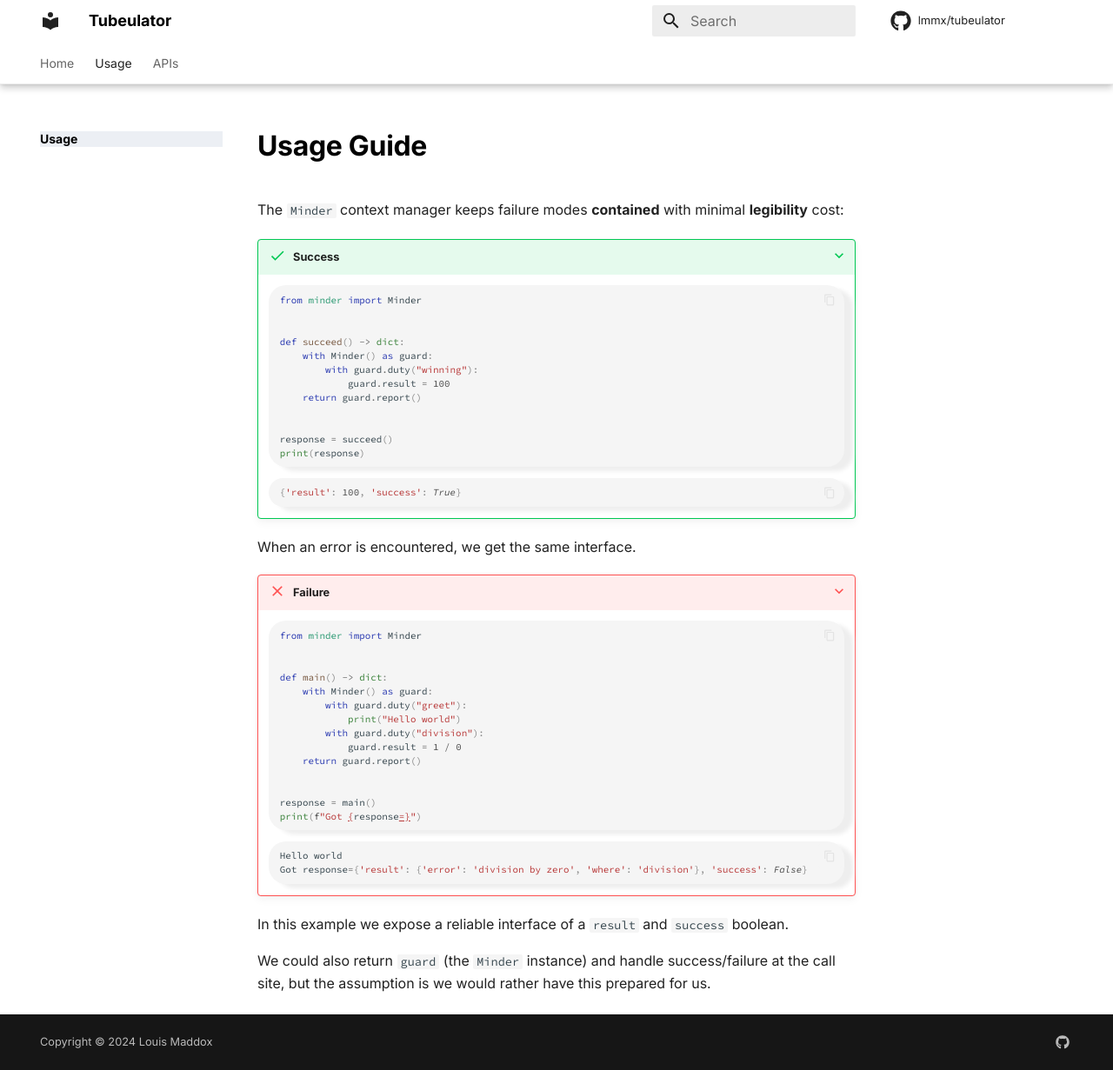
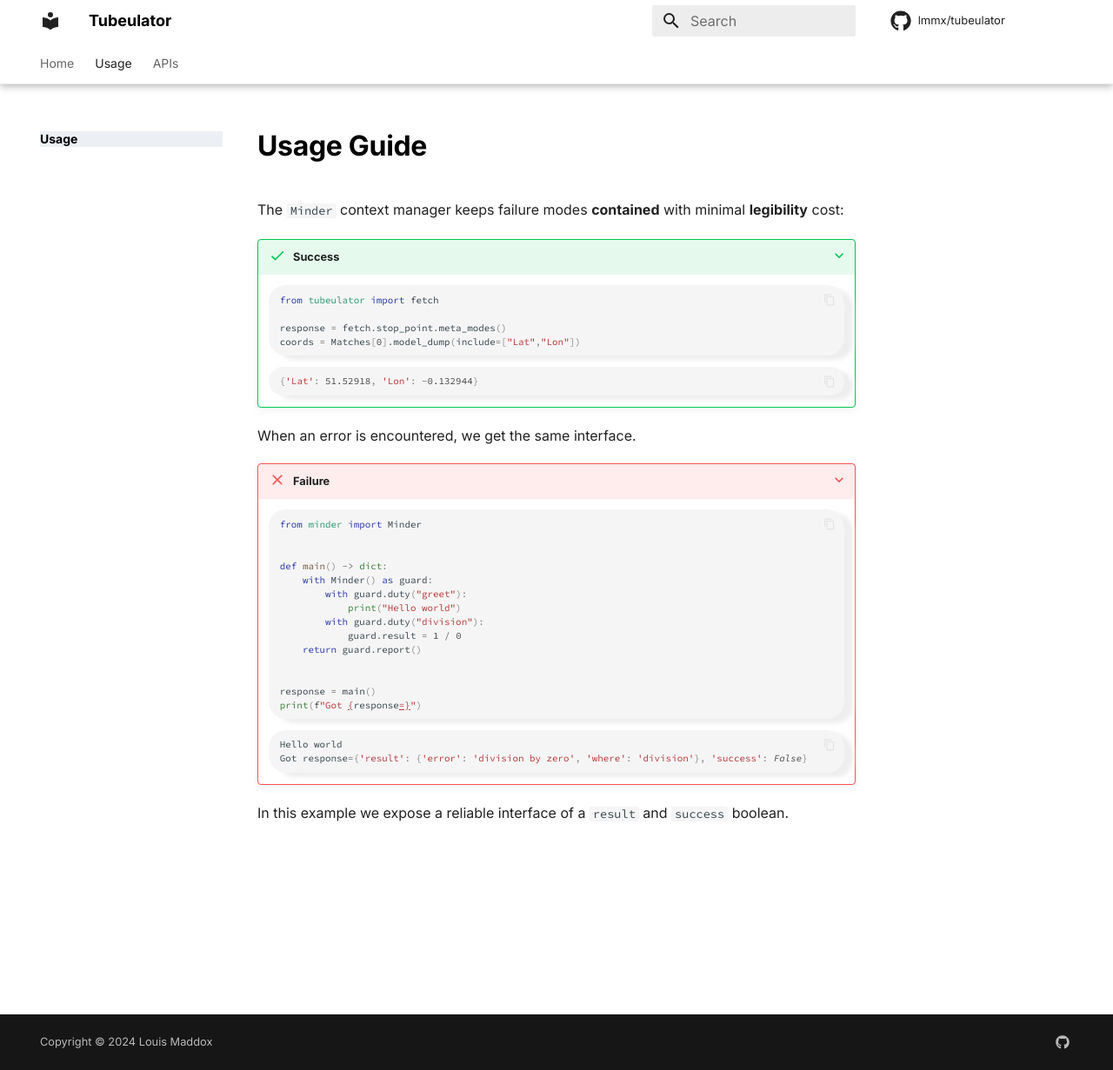
Before and after one commit to lmmx/tubeulator, an MkDocs documentation site: the page built from docs/usage/index.md, in a window 1280 px wide and 1231 px high. Shown: the whole window at 87% size. Built offline with MkDocs 1.6.1 and Material for MkDocs 9.7.7, drawn with Linux system fonts in a browser that asks for light colours; comment, search, counter and statistics services are not loaded.

Commit message:
docs: Usage edit (#80)

````diff
--- a/docs/usage/index.md
+++ b/docs/usage/index.md
@@ -3,22 +3,14 @@
 ???+ success
 
     ```py
-    from minder import Minder
+    from tubeulator import fetch
 
-
-    def succeed() -> dict:
-        with Minder() as guard:
-            with guard.duty("winning"):
-                guard.result = 100
-        return guard.report()
-
-
-    response = succeed()
-    print(response)
+    response = fetch.stop_point.meta_modes()
+    coords = Matches[0].model_dump(include=["Lat","Lon"])
     ```
 
     ```py
-    {'result': 100, 'success': True}
+    {'Lat': 51.52918, 'Lon': -0.132944}
     ```
 
 When an error is encountered, we get the same interface.
@@ -48,6 +40,3 @@
     ```
 
 In this example we expose a reliable interface of a `result` and `success` boolean.
-
-We could also return `guard` (the `Minder` instance) and handle success/failure at the call site,
-but the assumption is we would rather have this prepared for us.
````
